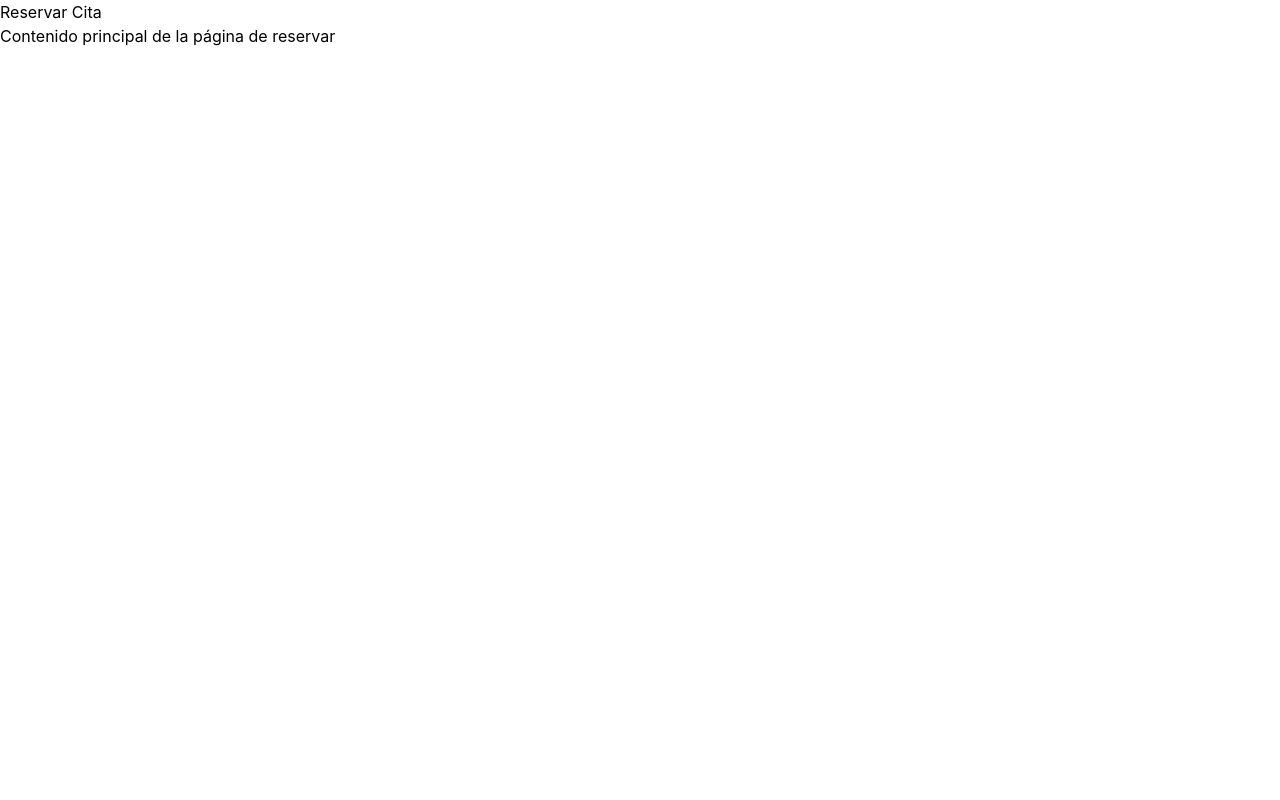
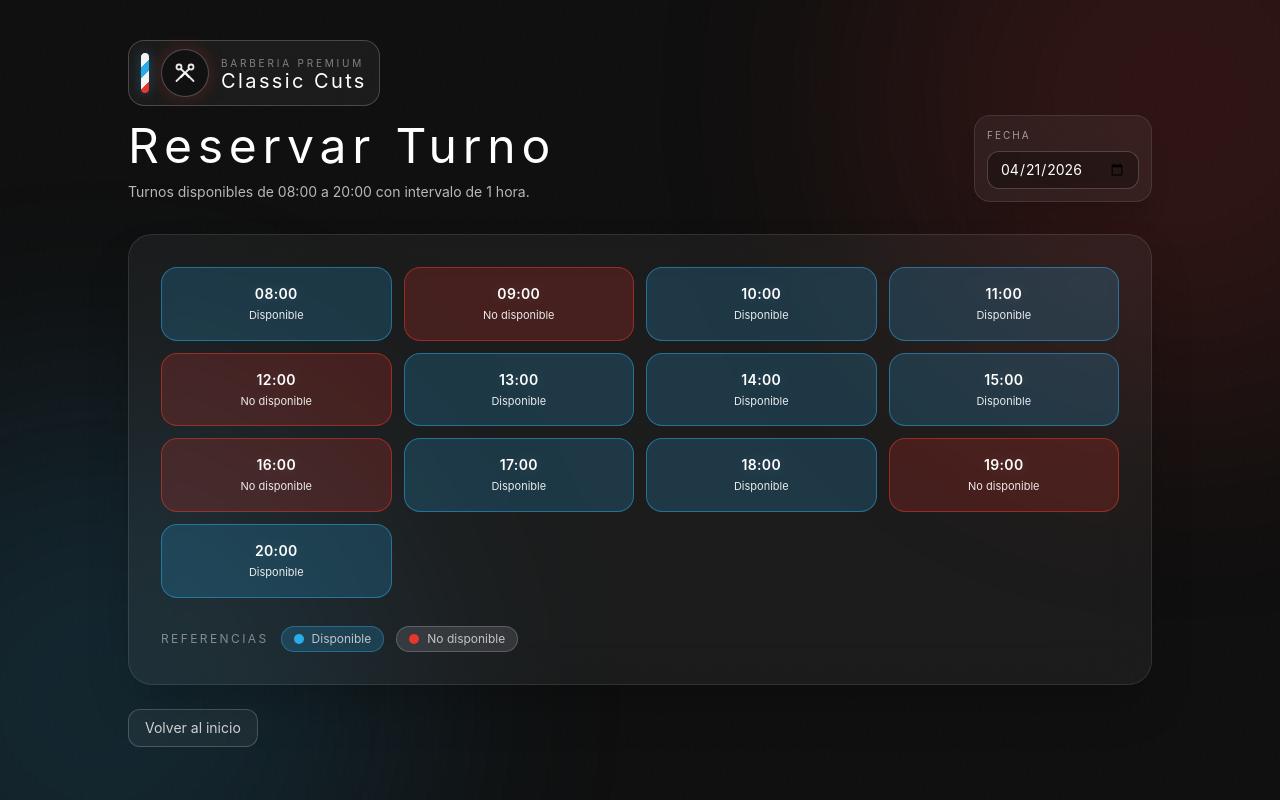
Before and after one commit to epilef9/frontend, a React (Vite) app: page /reservar in a window 1280 px wide. Built offline with nearby package versions, Linux system fonts and the light colour scheme.

Commit message:
Reserva Frontend

```diff
--- a/src/pages/Register.jsx
+++ b/src/pages/Register.jsx
@@ -31,34 +31,8 @@ export default function Register() {
 
   const handleSubmit = (e) => {
     e.preventDefault();
-    const newErrors = {};
-
-    if (!formData.nombre.trim()) {
-      newErrors.nombre = 'El nombre es requerido';
-    }
-    if (!formData.email.trim()) {
-      newErrors.email = 'El email es requerido';
-    } else if (!/^[^\s@]+@[^\s@]+\.[^\s@]+$/.test(formData.email)) {
-      newErrors.email = 'Email no válido';
-    }
-    if (!formData.telefono.trim()) {
-      newErrors.telefono = 'El teléfono es requerido';
-    }
-    if (!formData.password.trim()) {
-      newErrors.password = 'La contraseña es requerida';
-    } else if (formData.password.length < 6) {
-      newErrors.password = 'La contraseña debe tener al menos 6 caracteres';
-    }
-    if (formData.password !== formData.confirmPassword) {
-      newErrors.confirmPassword = 'Las contraseñas no coinciden';
-    }
-
-    if (Object.keys(newErrors).length > 0) {
-      setErrors(newErrors);
-      return;
-    }
-
-    setSuccess('¡Registro exitoso!');
+    setErrors({});
+    setSuccess('Registro deshabilitado por el momento.');
     setTimeout(() => {
       setFormData({
         nombre: '',
@@ -220,8 +194,9 @@ export default function Register() {
                 name="email"
                 value={formData.email}
                 onChange={handleChange}
-                placeholder="correo@ejemplo.com"
-                className="w-full bg-white/5 border border-white/10 rounded-xl px-4 py-3 text-white placeholder-white/20 text-sm outline-none transition focus:border-[#2AACE8] focus:bg-[#2AACE8]/10 focus:ring-2 focus:ring-[#2AACE8]/20"
+                placeholder="Registro de email deshabilitado"
+                disabled
+                className="w-full bg-zinc-500/20 border border-zinc-400/30 rounded-xl px-4 py-3 text-zinc-300 placeholder-zinc-400 text-sm cursor-not-allowed"
               />
               {errors.email && (
                 <p className="mt-2 text-xs text-[#E8362A]">{errors.email}</p>
--- a/src/pages/Reservar.jsx
+++ b/src/pages/Reservar.jsx
@@ -1,16 +1,191 @@
-import React, { useState } from 'react';
+import { useMemo, useState } from 'react';
+import { Link } from 'react-router-dom';
 
 export default function Reservar() {
+    const today = useMemo(() => {
+        const now = new Date();
+        const offset = now.getTimezoneOffset();
+        const adjusted = new Date(now.getTime() - offset * 60 * 1000);
+        return adjusted.toISOString().split('T')[0];
+    }, []);
 
+    const [selectedDate, setSelectedDate] = useState(today);
+
+    const hours = useMemo(
+        () => Array.from({ length: 13 }, (_, index) => `${String(8 + index).padStart(2, '0')}:00`),
+        []
+    );
+
+    const reservedHours = ['09:00', '12:00', '16:00', '19:00'];
 
     return (
-         <div className="home-container">
-            <header>
-                <h1>Reservar Cita</h1>
-            </header>
-            <main>
-                <p>Contenido principal de la página de reservar</p>
-            </main>
+        <div className="min-h-screen bg-[#0E0E0E] text-white relative overflow-hidden px-4 py-10 font-dm">
+            <style>{`
+                @import url('https://fonts.googleapis.com/css2?family=Bebas+Neue&family=DM+Sans:wght@400;500;700&display=swap');
+
+                .glow-red {
+                    position: fixed;
+                    top: -210px;
+                    right: -210px;
+                    width: 620px;
+                    height: 620px;
+                    border-radius: 50%;
+                    background: #E8362A;
+                    filter: blur(125px);
+                    opacity: 0.14;
+                    pointer-events: none;
+                    z-index: 0;
+                }
+
+                .glow-blue {
+                    position: fixed;
+                    bottom: -210px;
+                    left: -210px;
+                    width: 620px;
+                    height: 620px;
+                    border-radius: 50%;
+                    background: #2AACE8;
+                    filter: blur(125px);
+                    opacity: 0.14;
+                    pointer-events: none;
+                    z-index: 0;
+                }
+
+                .stripe-texture {
+                    position: fixed;
+                    inset: 0;
+                    background-image: repeating-linear-gradient(
+                        -55deg,
+                        transparent 0px,
+                        transparent 1px,
+                        rgba(255, 255, 255, 0.02) 1px,
+                        rgba(255, 255, 255, 0.02) 2px
+                    );
+                    pointer-events: none;
+                    z-index: 0;
+                }
+
+                .barber-pole {
+                    background: repeating-linear-gradient(
+                        -45deg,
+                        #e8362a 0px,
+                        #e8362a 8px,
+                        #f4f4f5 8px,
+                        #f4f4f5 16px,
+                        #2aace8 16px,
+                        #2aace8 24px,
+                        #f4f4f5 24px,
+                        #f4f4f5 32px
+                    );
+                }
+
+                .slot-blue {
+                    position: relative;
+                    overflow: hidden;
+                    background: rgba(42, 172, 232, 0.2);
+                    border-color: rgba(42, 172, 232, 0.5);
+                }
+
+                .slot-red {
+                    position: relative;
+                    overflow: hidden;
+                    background: rgba(232, 54, 42, 0.2);
+                    border-color: rgba(232, 54, 42, 0.52);
+                }
+
+                .slot-time {
+                    text-shadow: 0 0 16px rgba(255, 255, 255, 0.18);
+                }
+            `}</style>
+
+            <div className="glow-red" />
+            <div className="glow-blue" />
+            <div className="stripe-texture" />
+
+            <div className="relative z-10 max-w-5xl mx-auto">
+                <header className="mb-8 flex flex-col gap-4 lg:flex-row lg:items-end lg:justify-between">
+                    <div>
+                        <div className="inline-flex items-center gap-3 rounded-2xl border border-white/20 bg-white/5 px-3 py-2 backdrop-blur-xl">
+                            <div className="h-10 w-2 rounded-full barber-pole shadow-[0_0_12px_rgba(42,172,232,0.35)]" />
+                            <div className="h-12 w-12 rounded-full border border-white/25 bg-black/35 flex items-center justify-center shadow-[0_0_18px_rgba(232,54,42,0.25)]">
+                                <svg viewBox="0 0 24 24" className="h-6 w-6 text-white/90" fill="none" stroke="currentColor" strokeWidth="1.8" strokeLinecap="round" strokeLinejoin="round">
+                                    <circle cx="6" cy="6" r="2.5" />
+                                    <circle cx="18" cy="6" r="2.5" />
+                                    <path d="M8 8L16 16" />
+                                    <path d="M16 8L8 16" />
+                                    <path d="M3.5 20L10.5 13" />
+                                    <path d="M20.5 20L13.5 13" />
+                                </svg>
+                            </div>
+                            <div>
+                                <p className="text-[10px] uppercase tracking-[0.28em] text-white/45">Barberia Premium</p>
+                                <p className="font-bebas text-xl leading-none tracking-[0.12em]">Classic Cuts</p>
+                            </div>
+                        </div>
+
+                        <h1 className="font-bebas text-5xl tracking-[0.12em] leading-none mt-4">Reservar Turno</h1>
+                        <p className="text-sm text-white/70 mt-3">Turnos disponibles de 08:00 a 20:00 con intervalo de 1 hora.</p>
+                    </div>
+
+                    <div className="bg-white/5 border border-white/10 rounded-2xl p-3 backdrop-blur-xl shadow-xl">
+                        <label htmlFor="reservationDate" className="text-[10px] uppercase tracking-[0.2em] text-white/55 block mb-2">
+                            Fecha
+                        </label>
+                        <input
+                            id="reservationDate"
+                            type="date"
+                            min={today}
+                            value={selectedDate}
+                            onChange={(event) => setSelectedDate(event.target.value)}
+                            className="bg-black/30 border border-white/20 rounded-xl px-3 py-2 text-sm outline-none focus:border-[#2AACE8] focus:ring-2 focus:ring-[#2AACE8]/25"
+                        />
+                    </div>
+                </header>
+
+                <section className="bg-white/5 border border-white/10 rounded-3xl p-6 sm:p-8 backdrop-blur-xl shadow-2xl">
+                    <div className="grid grid-cols-2 sm:grid-cols-3 lg:grid-cols-4 gap-3">
+                        {hours.map((time) => {
+                            const isReserved = reservedHours.includes(time);
+                            return (
+                                <button
+                                    key={time}
+                                    type="button"
+                                    disabled={isReserved}
+                                    className={`rounded-2xl px-3 py-4 text-sm border transition-all ${
+                                        isReserved
+                                            ? 'slot-red text-white cursor-not-allowed'
+                                            : 'slot-blue text-white hover:-translate-y-0.5 hover:shadow-[0_10px_24px_rgba(42,172,232,0.28)]'
+                                    }`}
+                                >
+                                    <p className="slot-time font-semibold tracking-wide">{time}</p>
+                                    <p className="text-[11px] mt-1 opacity-90">{isReserved ? 'No disponible' : 'Disponible'}</p>
+                                </button>
+                            );
+                        })}
+                    </div>
+
+                    <div className="mt-7 flex flex-wrap items-center gap-3 text-xs text-white/70">
+                        <span className="uppercase tracking-[0.2em] text-white/45">Referencias</span>
+                        <span className="inline-flex items-center gap-2 rounded-full border border-[#2AACE8]/40 bg-[#2AACE8]/20 px-3 py-1">
+                            <span className="h-2.5 w-2.5 rounded-full bg-[#2AACE8]" />
+                            Disponible
+                        </span>
+                        <span className="inline-flex items-center gap-2 rounded-full border border-zinc-300/25 bg-zinc-500/30 px-3 py-1">
+                            <span className="h-2.5 w-2.5 rounded-full bg-[#E8362A]" />
+                            No disponible
+                        </span>
+                    </div>
+                </section>
+
+                <div className="mt-6">
+                    <Link
+                        to="/home"
+                        className="inline-flex items-center rounded-xl border border-white/20 bg-white/5 px-4 py-2 text-sm text-white/80 hover:text-white hover:bg-white/10 transition"
+                    >
+                        Volver al inicio
+                    </Link>
+                </div>
+            </div>
         </div>
     );
 }
--- a/src/routes/AppRouter.jsx
+++ b/src/routes/AppRouter.jsx
@@ -1,3 +1,4 @@
+import { useEffect } from 'react';
 import { BrowserRouter, Routes, Route, Navigate } from 'react-router-dom';
 import Login from '../pages/Login';
 import Register from '../pages/Register';
@@ -8,6 +9,12 @@ import Dashboard from '../pages/Dashboard';
 
 
 function AppRouter() {
+  useEffect(() => {
+    localStorage.removeItem('barberia_users_v1');
+    localStorage.removeItem('barberia_session_v1');
+    localStorage.removeItem('barberia_reservas_v1');
+  }, []);
+
   return (
     <BrowserRouter>
       <Routes>
```
